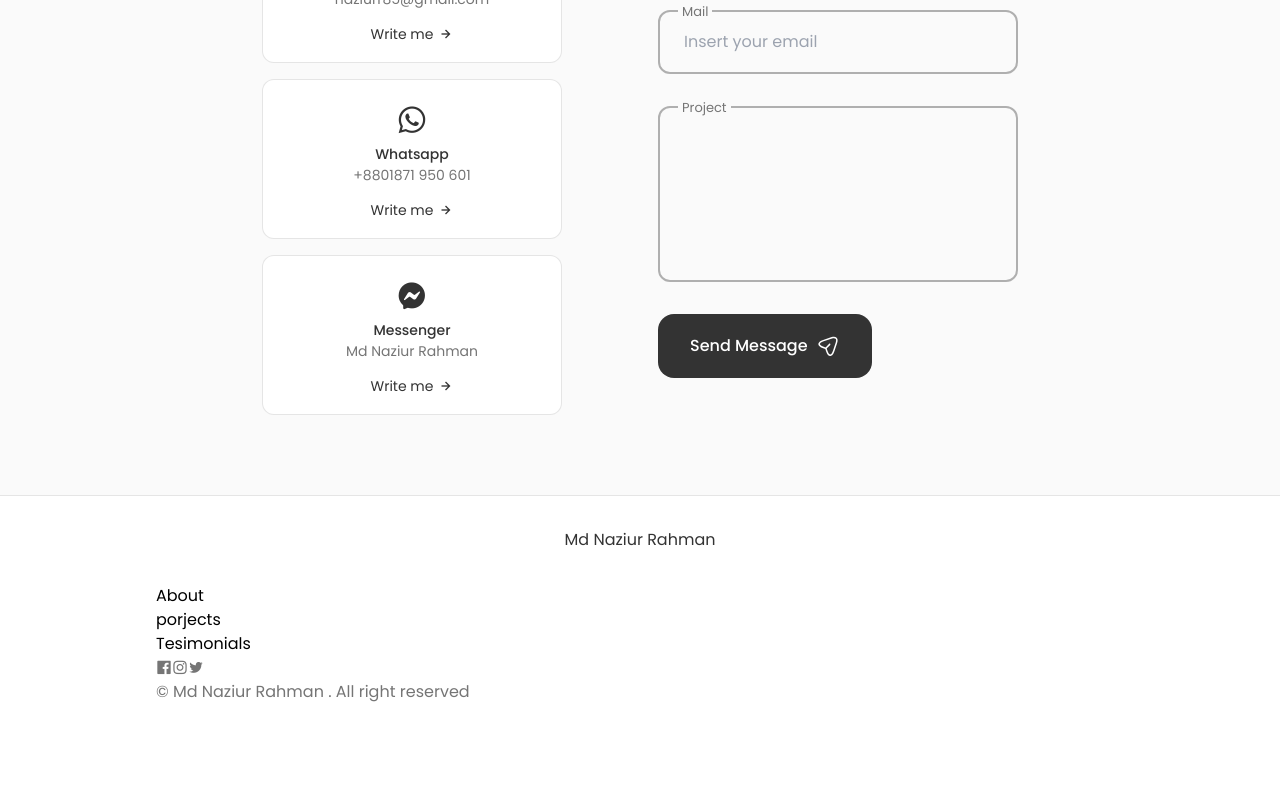
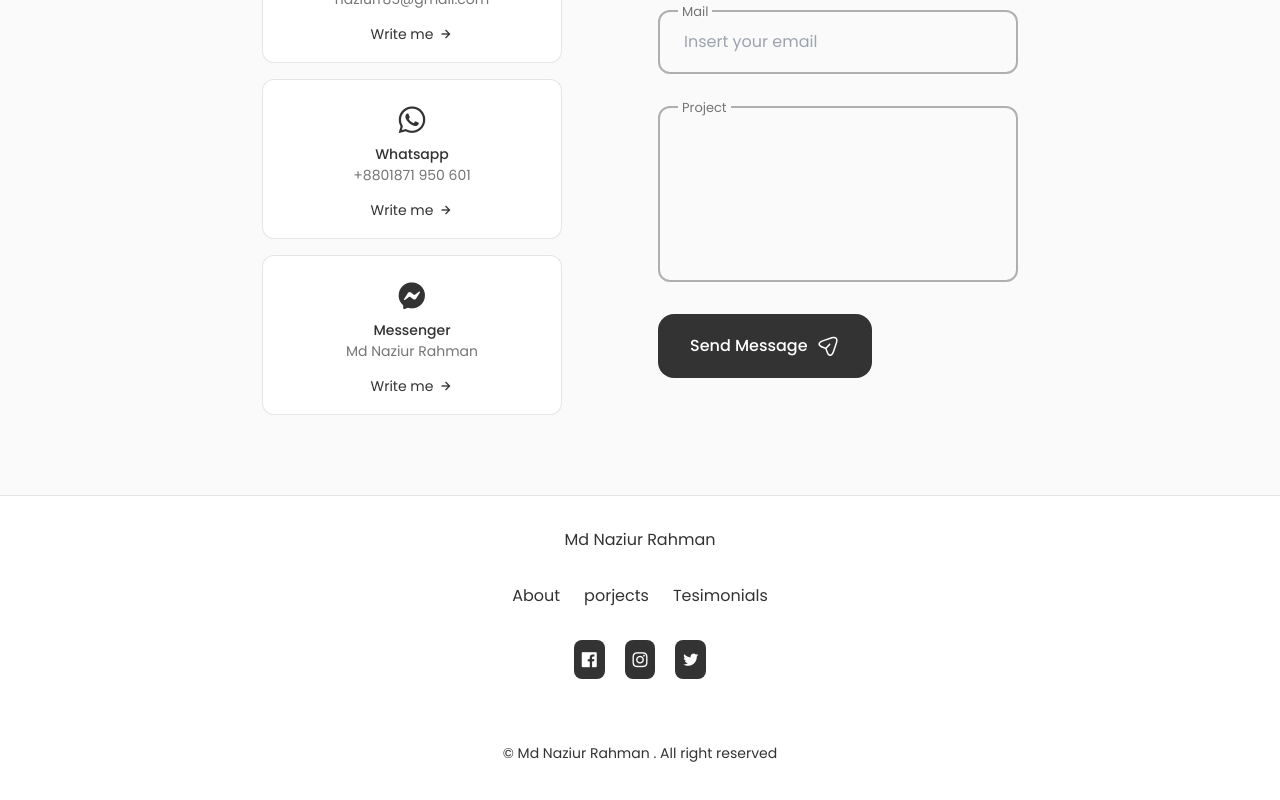
Before and after one commit to Naziur-Rahman/naziur__portfoilo, a React (Vite) app: page / in a window 1280 px wide. Shown: the part 4132-4932 px from the top of the page. Built offline with nearby package versions, Linux system fonts and the light colour scheme.

Commit message:
footer secton done

```diff
--- a/src/components/footer/footer.css
+++ b/src/components/footer/footer.css
@@ -8,16 +8,53 @@
     padding: 2rem 0 6rem;
 }
 .footer__title,
-.footer__list{
+.footer__link{
     color: var(--title-color);
 }
 .footer__title{
     text-align: center;
     margin-bottom: var(--mb-2);
 }
-.footer__list{
+.footer__link:hover{
     color: var(--title-color-dark);
 }
-.footer__list:hover{
+.footer__list{
+    display: flex;
+    justify-content: center;
+    column-gap: 1.5rem;
+    margin-bottom: var(--mb-2);
+}
+.footer__social{
+    display: flex;
+    justify-content: center;
+    column-gap: 1.25rem;
 
 }
+.footer__social-icon{
+    background-color: var(--title-color);
+    color: var(--container-color);
+    font-size: 1.125rem;
+    padding: 0.4rem;
+    border-radius: 0.5rem;
+    display: inline-flex;
+}
+.footer__social-icon:hover{
+    background-color: var(--title-color-dark);
+}
+.footer__copy{
+    display: block;
+    margin-top: 4rem;
+    color: var(--title-color);
+    text-align: center;
+    font-size: var(--small-font-size);
+}
+
+/*=============== BREAKPOINTS ===============*/
+/* For large devices */
+@media screen and (max-width: 992px) {
+    .footer__social-icon{
+        padding: 0.25rem;
+        border-radius: 0.25rem;
+        font-size: 1rem;
+    }
+  }
```
